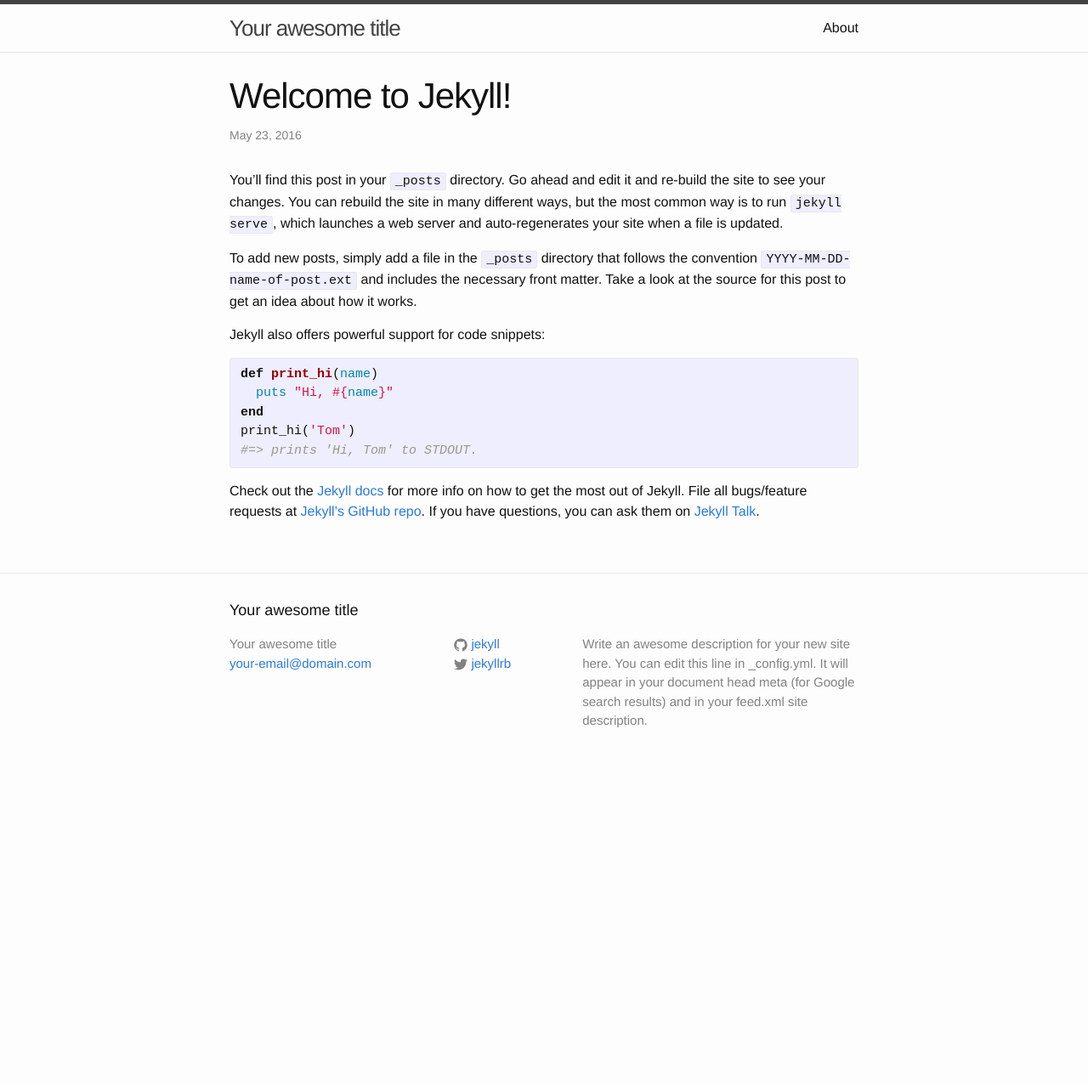
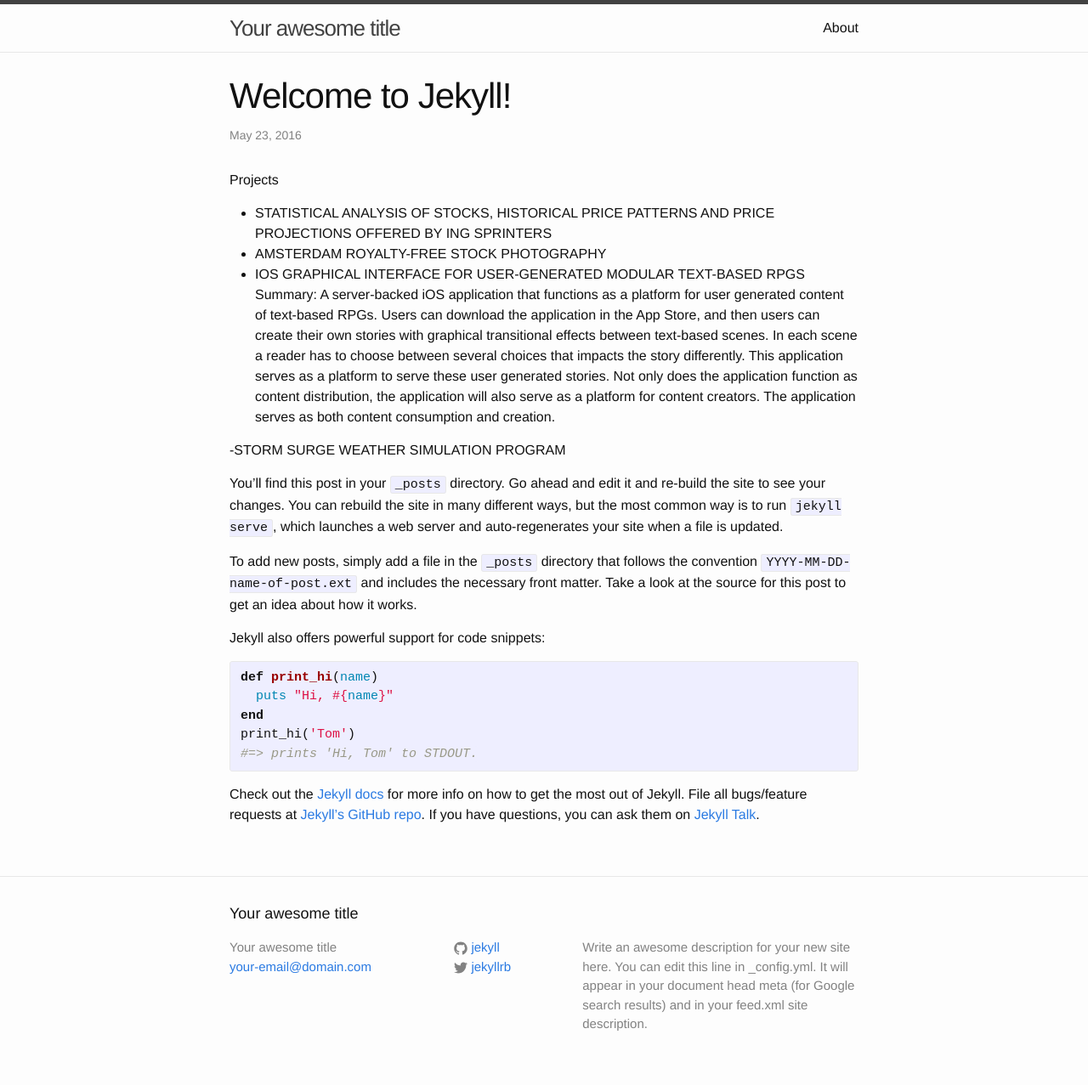
Before and after one commit to Roelof1991/Roelof1991.github.io, a Jekyll site: the page built from _posts/2016-05-23-welcome-to-jekyll.markdown, in a window 1280 px wide. Shown: the whole page at 85% size. Built offline with Jekyll 4.4.1, drawn with Linux system fonts in a browser that asks for light colours; before the commit the page ends 920 px from its top, so only the background shows below that.

Commit message:
Update 2016-05-23-welcome-to-jekyll.markdown

```diff
--- a/_posts/2016-05-23-welcome-to-jekyll.markdown
+++ b/_posts/2016-05-23-welcome-to-jekyll.markdown
@@ -4,6 +4,15 @@ title:  "Welcome to Jekyll!"
 date:   2016-05-23 09:52:20 -0400
 categories: jekyll update
 ---
+
+Projects
+- STATISTICAL ANALYSIS OF STOCKS, HISTORICAL PRICE PATTERNS AND PRICE PROJECTIONS OFFERED BY ING SPRINTERS
+- AMSTERDAM ROYALTY-FREE STOCK PHOTOGRAPHY
+- IOS GRAPHICAL INTERFACE FOR USER-GENERATED MODULAR TEXT-BASED RPGS
+Summary: A server-backed iOS application that functions as a platform for user generated content of text-based RPGs. Users can download the application in the App Store, and then users can create their own stories with graphical transitional effects between text-based scenes. In each scene a reader has to choose between several choices that impacts the story differently. This application serves as a platform to serve these user generated stories. Not only does the application function as content distribution, the application will also serve as a platform for content creators. The application serves as both content consumption and creation.
+
+-STORM SURGE WEATHER SIMULATION PROGRAM
+
 You’ll find this post in your `_posts` directory. Go ahead and edit it and re-build the site to see your changes. You can rebuild the site in many different ways, but the most common way is to run `jekyll serve`, which launches a web server and auto-regenerates your site when a file is updated.
 
 To add new posts, simply add a file in the `_posts` directory that follows the convention `YYYY-MM-DD-name-of-post.ext` and includes the necessary front matter. Take a look at the source for this post to get an idea about how it works.
```
